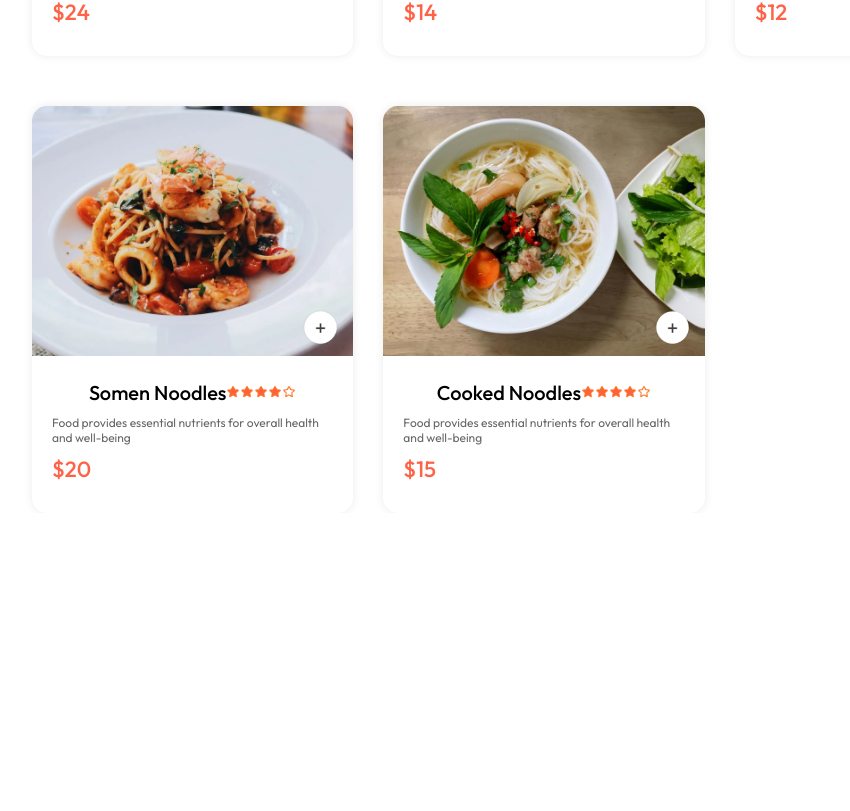
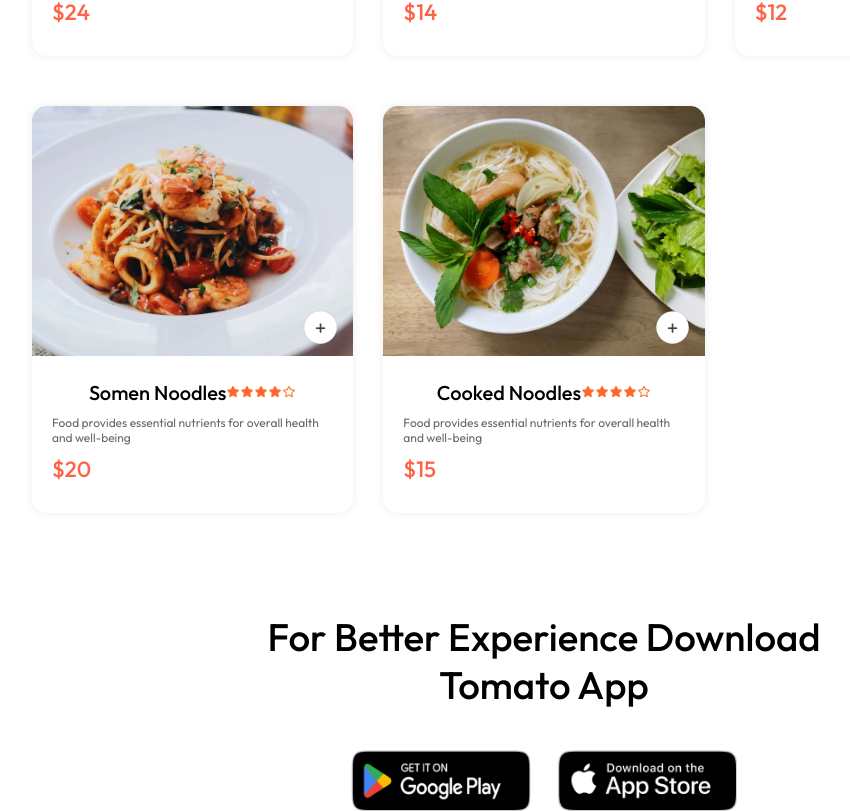
Before and after one commit to quanglinh12340/Food-Delivery, a React (Vite) app: page / in a window 1280 px wide. Shown: the part 5470-6281 px from the top of the page, without its empty margins (96-946 px from the left). Before the commit the page ends 5983 px from the top, so only its background shows below. Built offline with nearby package versions, Linux system fonts and the light colour scheme.

Commit message:
render AppDownload component

```diff
--- a/src/pages/Home/Home.jsx
+++ b/src/pages/Home/Home.jsx
@@ -3,6 +3,7 @@ import "./Home.css";
 import Header from "@/component/Header";
 import ExploreMenu from "@/component/ExploreMenu";
 import FoodDisplay from "@/component/FoodDisplay";
+import AppDownload from "@/component/AppDownload";
 const Home = () => {
   const [category, setCategory] = useState("All");
 
@@ -11,6 +12,7 @@ const Home = () => {
       <Header />
       <ExploreMenu category={category} setCategory={setCategory} />
       <FoodDisplay category={category} />
+      <AppDownload />
     </div>
   );
 };
```
